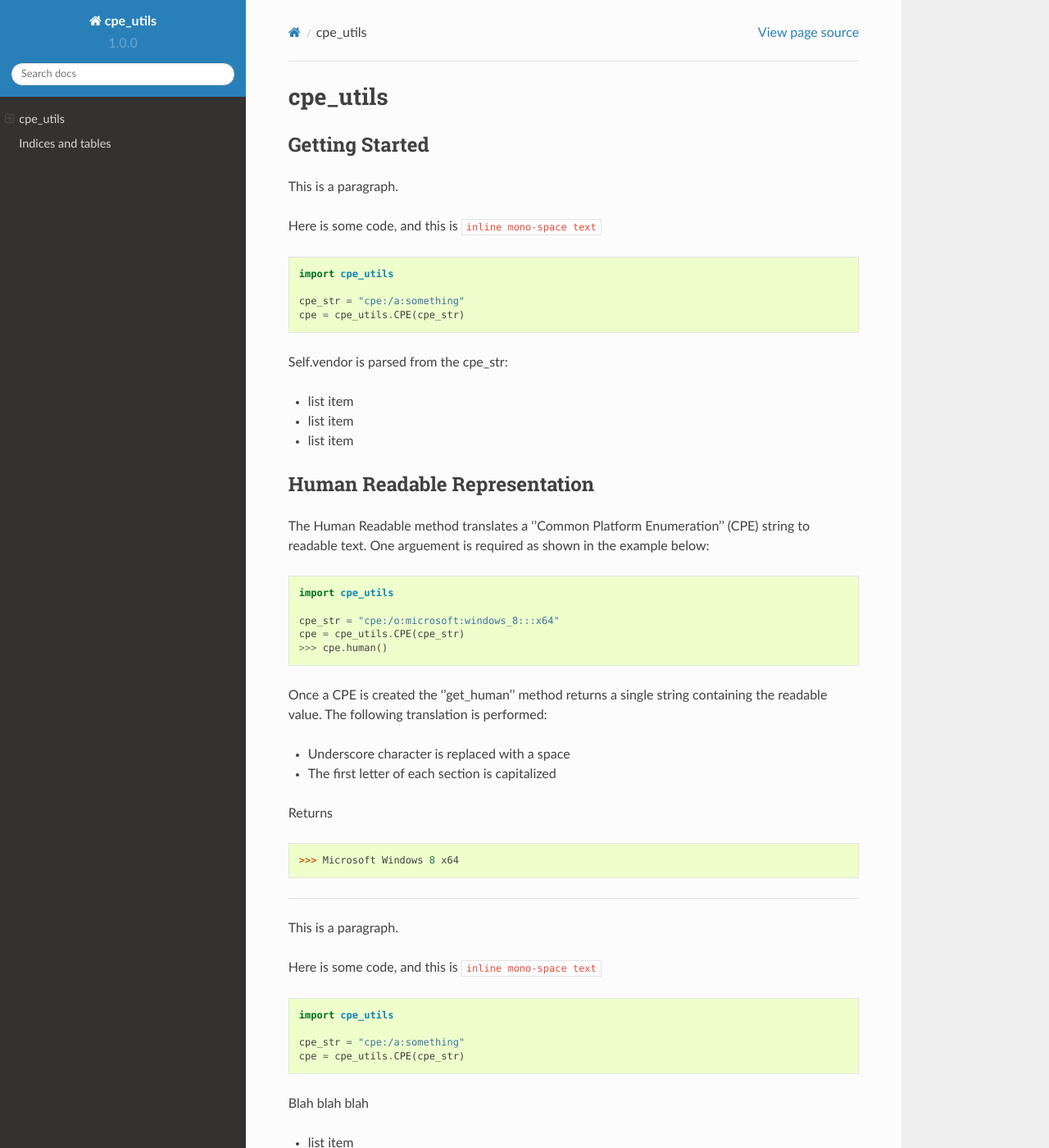
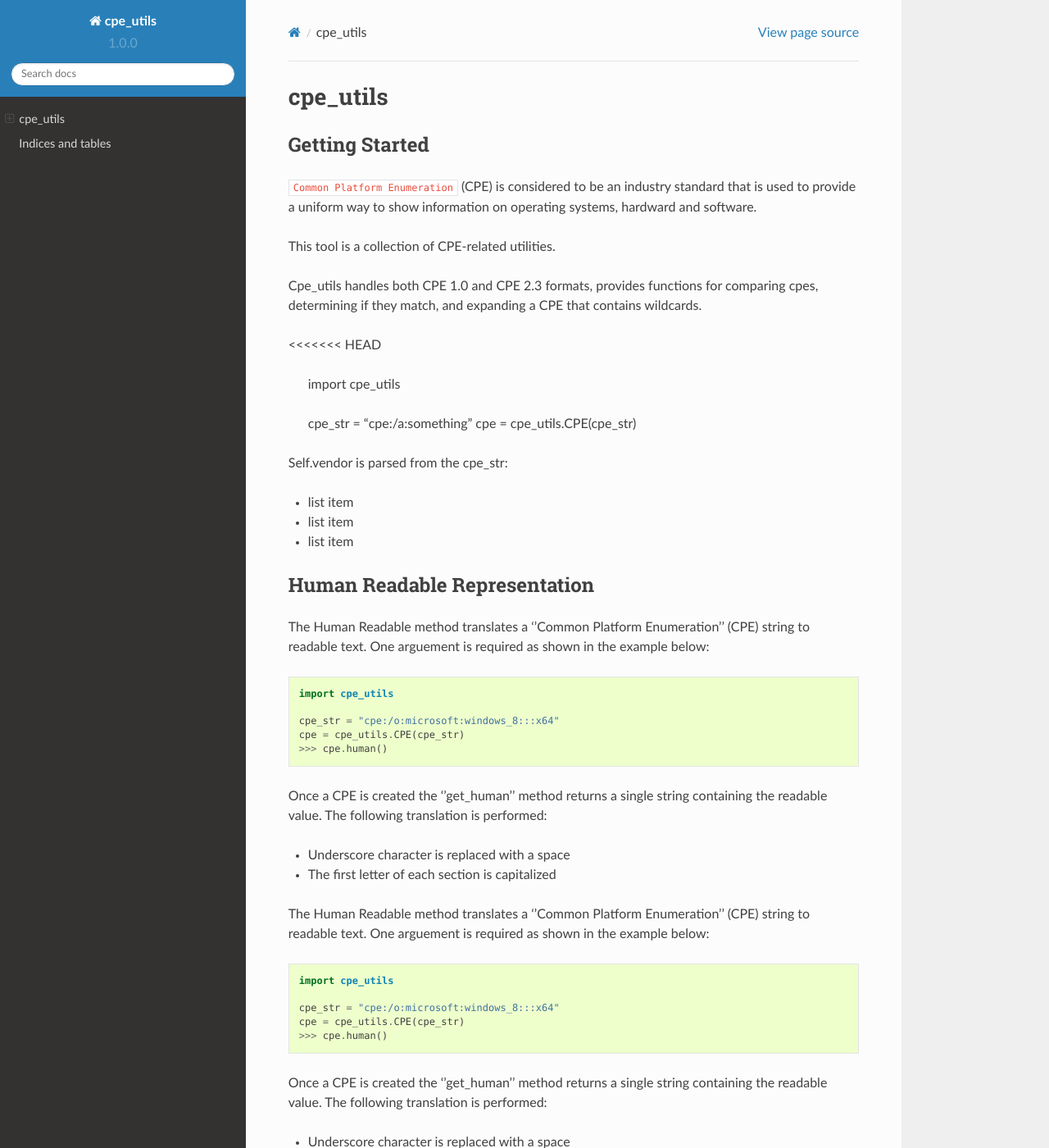
Before and after one commit to ExodusIntelligence/cpe_utils, a Sphinx documentation site: the page built from docs/source/index.rst, in a window 1280 px wide and 1400 px high. Shown: the whole window at 82% size. Built offline with Sphinx 7.4.7 and the Read the Docs theme 2.0.0, drawn with Linux system fonts in a browser that asks for light colours; some of the changed text lies outside the part shown.

Commit message:
documentation and readme updates

```diff
--- a/docs/source/index.rst
+++ b/docs/source/index.rst
@@ -9,12 +9,13 @@
 Getting Started
 ^^^^^^^^^^^^^^^
 
-This is a paragraph.
+``Common Platform Enumeration`` (CPE) is considered to be an industry standard that is used to provide a uniform way to show information on operating systems, hardward and software.
 
-Here is some code, and this is ``inline mono-space text``
+This tool is a collection of CPE-related utilities.
 
-.. code-block:: python
+Cpe_utils handles both CPE 1.0 and CPE 2.3 formats, provides functions for comparing cpes, determining if they match, and expanding a CPE that contains wildcards.
 
+<<<<<<< HEAD
 
     import cpe_utils
 
@@ -48,6 +49,23 @@
 * Underscore character is replaced with a space
 * The first letter of each section is capitalized
 
+The Human Readable method translates a ''Common Platform Enumeration'' (CPE) string to readable text.
+One arguement is required as shown in the example below:
+
+.. code-block:: python
+
+    import cpe_utils
+
+    cpe_str = "cpe:/o:microsoft:windows_8:::x64"
+    cpe = cpe_utils.CPE(cpe_str)
+    >>> cpe.human()
+
+Once a CPE is created the ''get_human'' method returns a single string containing the readable value.
+The following translation is performed:
+
+* Underscore character is replaced with a space
+* The first letter of each section is capitalized
+
 Returns
 
 .. code-block:: python
@@ -55,25 +73,48 @@
     >>> Microsoft Windows 8 x64
 
 
+CPE matching can be used as follows:
 
-^^^^^^^^^^^^
+* matches(self, cpe) - Compare if a CPE object exactly matches the provided cpe_obj
+* has_wildcards(self) - Compare if a CPE with wildcards matches another cpe(using a provided list of reference CPEs)
+* expand_cpe(cpe_str, cpe_list) - Test a cpe against a list of CPEs
 
-This is a paragraph.
 
-Here is some code, and this is ``inline mono-space text``
+``matches()``
 
 .. code-block:: python
 
     import cpe_utils
 
-    cpe_str = "cpe:/a:something"
-    cpe = cpe_utils.CPE(cpe_str)
+    cpe_str1 = "cpe:/windows:microsoft:version:edition"
+    cpe1 = cpe_utils.CPE(cpe_str1)
+    cpe_str2 = "cpe:/linux:ubuntu:version:edition"
+    cpe2 = cpe_utils.CPE(cpe_str2)
+    cpe1.matches(cpe2)
 
-Blah blah blah
+Returns
 
-* list item
-* list item
-* list item
+.. code-block:: python
+
+    False
+
+
+``has_wildcards()``
+
+.. code-block:: python
+
+    import cpe_utils
+
+    cpe_str1 = "cpe:/*:vendor:product:version:update:edition"
+    cpe1 = cpe_utils.CPE(cpe_str1)
+    cpe1.has_wildcards()
+
+Results
+
+.. code-block:: python
+
+    True
+
 
 to_json() and to_dict()
 ^^^^^^^^^^^^^^^^^^^^^^^
```
Also changed, not shown: README.md (+9 -4 lines).
